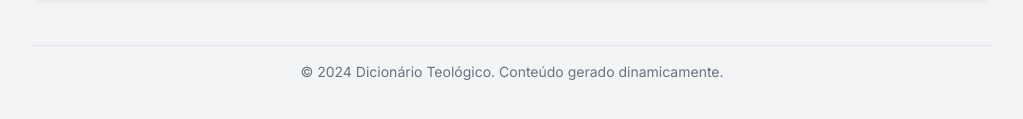
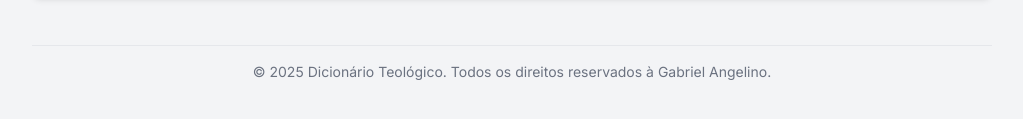
Before and after one commit to AngelinoRebelo/dicionarioteologico-dinamico, a website: page index.html in a window 1280 px wide. Shown: the part 435-554 px from the top of the page, without its empty margins (128-1151 px from the left). Drawn offline with nearby package versions, Linux system fonts and the light colour scheme.

Commit message:
Update index.html

```diff
--- a/index.html
+++ b/index.html
@@ -67,7 +67,7 @@
         </main>
 
         <footer class="text-center mt-12 py-4 border-t border-gray-200">
-            <p class="text-sm text-gray-500">&copy; 2024 Dicionário Teológico. Conteúdo gerado dinamicamente.</p>
+            <p class="text-sm text-gray-500">&copy; 2025 Dicionário Teológico. Todos os direitos reservados à Gabriel Angelino.</p>
         </footer>
     </div>
 
```
